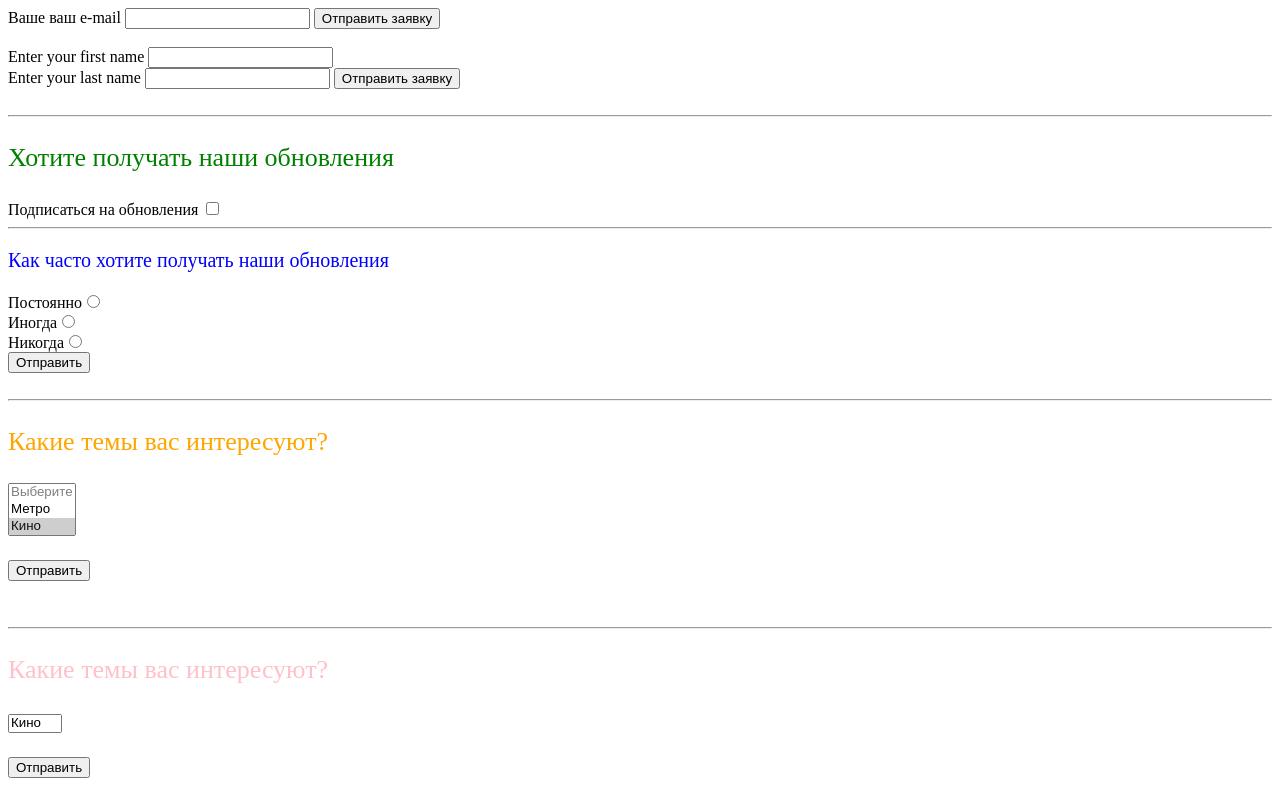
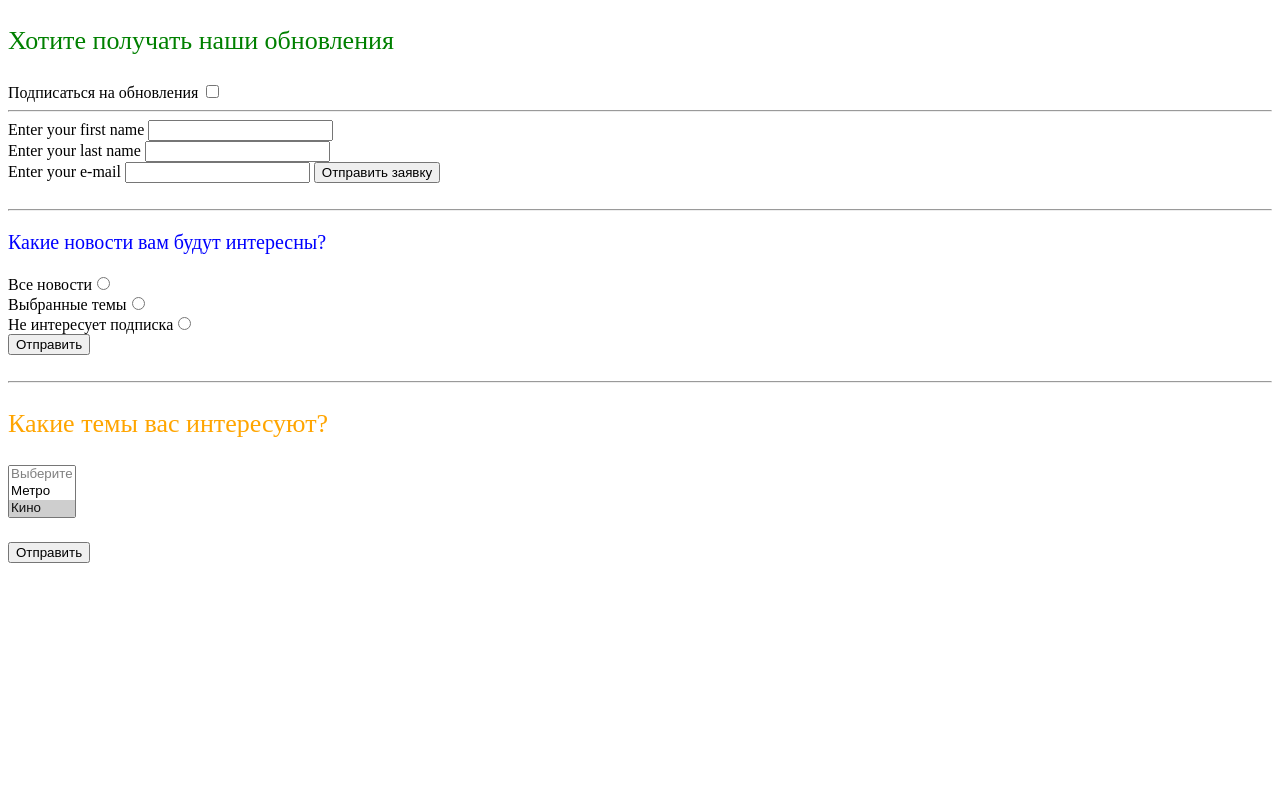
Before and after one commit to juperla/HTML, a plain HTML site: page ДЗстраница 1.html in a window 1280 px wide. Drawn offline with Linux system fonts and the light colour scheme.

Commit message:
доработала

```diff
--- a/ДЗстраница 1.html
+++ b/ДЗстраница 1.html
@@ -6,38 +6,35 @@
     <link href="./style.css" rel="stylesheet" type="text/css">
 </head>
 <body>
-<form action="/handler.php" method="post">
-    <label for="clientName">Ваше ваш e-mail</label>
-    <input type="text" id="clientName" name="clientName"/>
-    <button type="submit">Отправить заявку</button>
-</form>
-<br/>
 
 <form action="/adress.php" method="post">
+    <p id="First"><a>Хотите получать наши обновления</a></p>
+    <label for="checkbox">Подписаться на обновления</label>
+    <input type="checkbox" id="checkbox" name="checkbox"/>
+    <br>
+    <hr>
     <label>Enter your first name</label>
     <input type="text" id="clientFirstName" name="clientFirstName">
     <br/>
 
     <label>Enter your last name</label>
     <input type="text" id="clientLasttName" name="clientLastName">
+    <br/>
+    <label>Enter your e-mail</label>
+    <input type="text" id="clientEmail" name="clientLastName">
 
     <button type="submit">Отправить заявку</button>
 </form>
 <br>
 <hr>
-<p id="First"><a>Хотите получать наши обновления</a></p>
-<label for="checkbox">Подписаться на обновления</label>
-<input type="checkbox" id="checkbox" name="checkbox"/>
 
-<br>
-<hr>
-<p id="Secon"><a>Как часто хотите получать наши обновления</a></p>
+<p id="Secon"><a>Какие новости вам будут интересны?</a></p>
 <form action="/radio.php" method="post">
-    <label>Постоянно<input type="radio" value="1" name="myRadio"/></label>
+    <label>Все новости<input type="radio" value="1" name="myRadio"/></label>
     <br>
-    <label>Иногда<input type="radio" value="2" name="myRadio"/></label>
+    <label>Выбранные темы<input type="radio" value="2" name="myRadio"/></label>
     <br>
-    <label>Никогда<input type="radio" value="3" name="myRadio"/></label>
+    <label>Не интересует подписка<input type="radio" value="3" name="myRadio"/></label>
     <br>
 
     <button type="submit">Отправить</button>
@@ -55,19 +52,5 @@
     </select></p>
     <p><input type="submit" value="Отправить"></p>
 </form>
-<br/>
-<hr/>
-<p id="paragraph"><a>Какие темы вас интересуют?</a></p>
-<form action="handler.php">
-    <p><select multiple size="1">
-        <option>Кино</option>
-        <option>Домино</option>
-        <option>Вино</option>
-        <option>Книги</option>
-    </select></p>
-    <p><input type="submit" value="Отправить"></p>
-</form>
-
-
 </body>
 </html>
```
